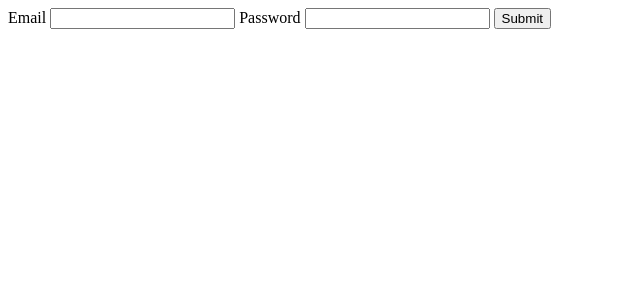
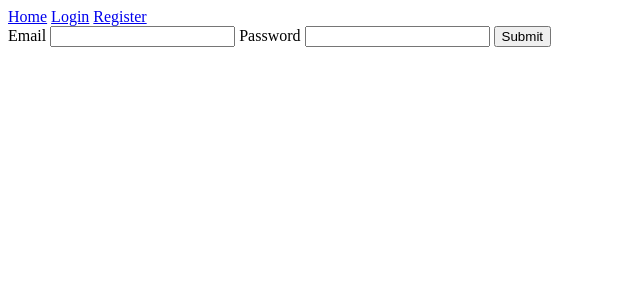
Before and after one commit to 99btyler/todolist-maker, a Flask app: page /login in a window 1280 px wide. Shown: the top 300 px of the page, without its empty margins (0-640 px from the left). Run offline with Flask 2, Linux system fonts and the light colour scheme.

Commit message:
Added account login and a navigation bar

```diff
--- a/src/todolistmaker/__init__.py
+++ b/src/todolistmaker/__init__.py
@@ -2,6 +2,7 @@ import os
 
 from flask import Flask
 from flask_bcrypt import Bcrypt
+from flask_login import LoginManager
 from flask_sqlalchemy import SQLAlchemy
 
 
@@ -13,5 +14,7 @@ database = SQLAlchemy(app)
 
 bcrypt = Bcrypt(app)
 
+login_manager = LoginManager(app)
+
 
 from todolistmaker import routes
--- a/src/todolistmaker/routes.py
+++ b/src/todolistmaker/routes.py
@@ -1,12 +1,19 @@
 from flask import redirect, render_template, url_for
+from flask_login import current_user, login_user, logout_user
 
 from todolistmaker import app, bcrypt, database
 from todolistmaker.forms import FormLogin, FormRegister
 from todolistmaker.models import ModelTodoList, ModelUser
 
 
+@app.route("/")
+def home():
+    return render_template("pages/home.html")
+
 @app.route("/register", methods=["GET", "POST"])
 def register():
+    if current_user.is_authenticated:
+        return redirect(url_for("home"))
     form_register = FormRegister()
     if form_register.validate_on_submit():
         database.session.add(ModelUser(email=form_register.email.data, password=bcrypt.generate_password_hash(form_register.password.data).decode("utf-8")))
@@ -14,6 +21,19 @@ def register():
         return redirect(url_for("login"))
     return render_template("pages/register.html", title="Register", form=form_register)
 
-@app.route("/login")
+@app.route("/login", methods=["GET", "POST"])
 def login():
-    return render_template("pages/login.html", title="Login", form=FormLogin())
+    if current_user.is_authenticated:
+        return redirect(url_for("home"))
+    form_login = FormLogin()
+    if form_login.validate_on_submit():
+        potential_user = ModelUser.query.filter_by(email=form_login.email.data).first()
+        if potential_user and bcrypt.check_password_hash(potential_user.password, form_login.password.data):
+            login_user(potential_user)
+            return redirect(url_for("home"))
+    return render_template("pages/login.html", title="Login", form=form_login)
+
+@app.route("/logout")
+def logout():
+    logout_user()
+    return redirect(url_for("home"))
--- a/src/todolistmaker/templates/page.html
+++ b/src/todolistmaker/templates/page.html
@@ -4,7 +4,6 @@
 
     <head>
 
-        <!-- Boilerplate code -->
         <meta charset="utf-8" />
         {% if title %}
             <title>todo-list-maker | {{ title }}</title>
@@ -17,7 +16,16 @@
 
     <body>
 
-        <!-- My stuff -->
+        <div id="navigator">
+            <a href="{{ url_for('home') }}">Home</a>
+            {% if current_user.is_authenticated %}
+                <a href="{{ url_for('logout') }}">Logout</a>
+            {% else %}
+                <a href="{{ url_for('login') }}">Login</a>
+                <a href="{{ url_for('register') }}">Register</a>
+            {% endif %}
+        </div>
+
         <div>
             {% block content %}{% endblock %}
         </div>
--- /dev/null
+++ b/src/todolistmaker/templates/pages/home.html
@@ -0,0 +1,5 @@
+{% extends "page.html" %}
+
+{% block content %}
+    <!-- ... -->
+{% endblock %}
```
Also changed, not shown: src/todolistmaker/models.py (+9 -2 lines).
